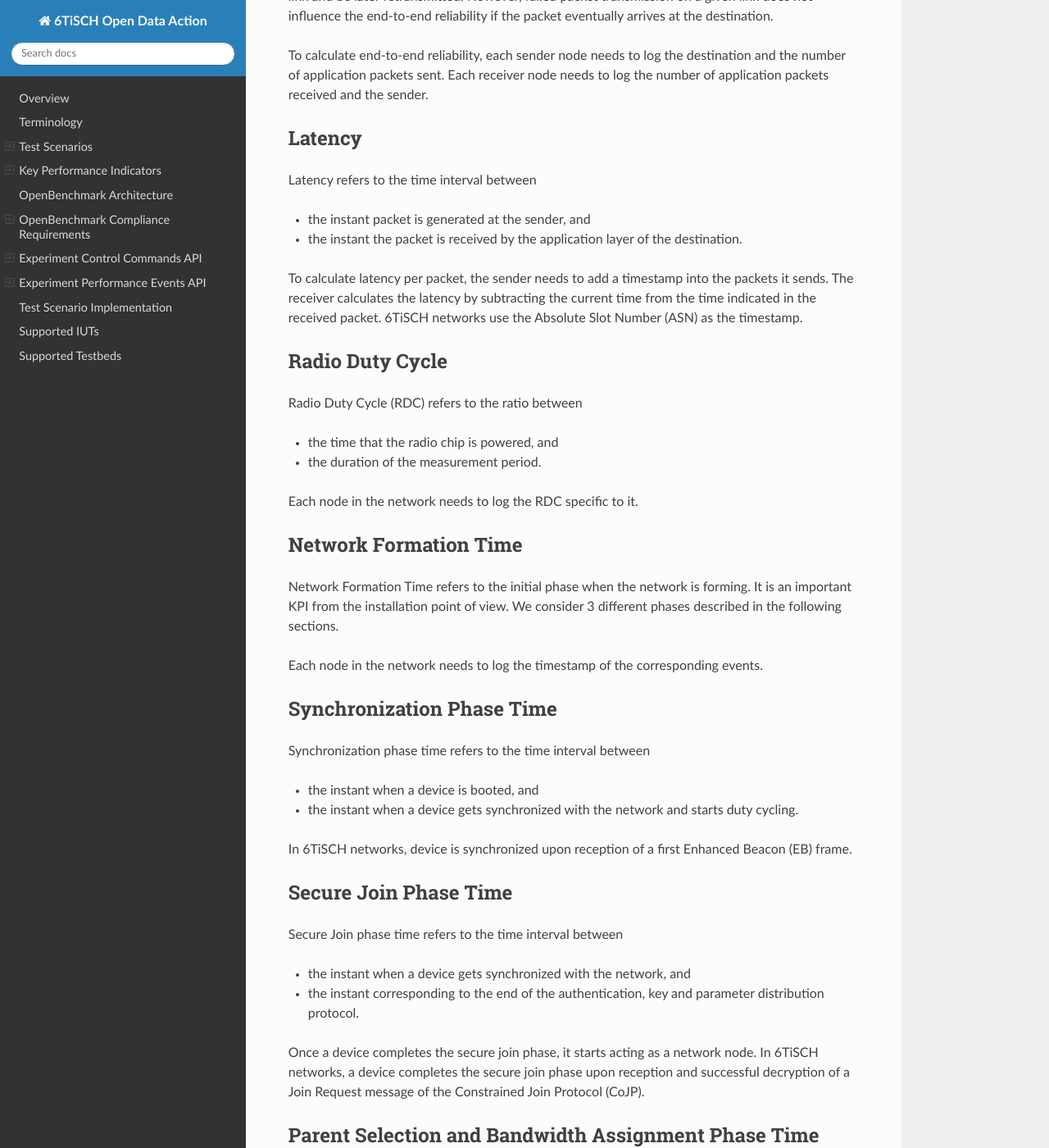
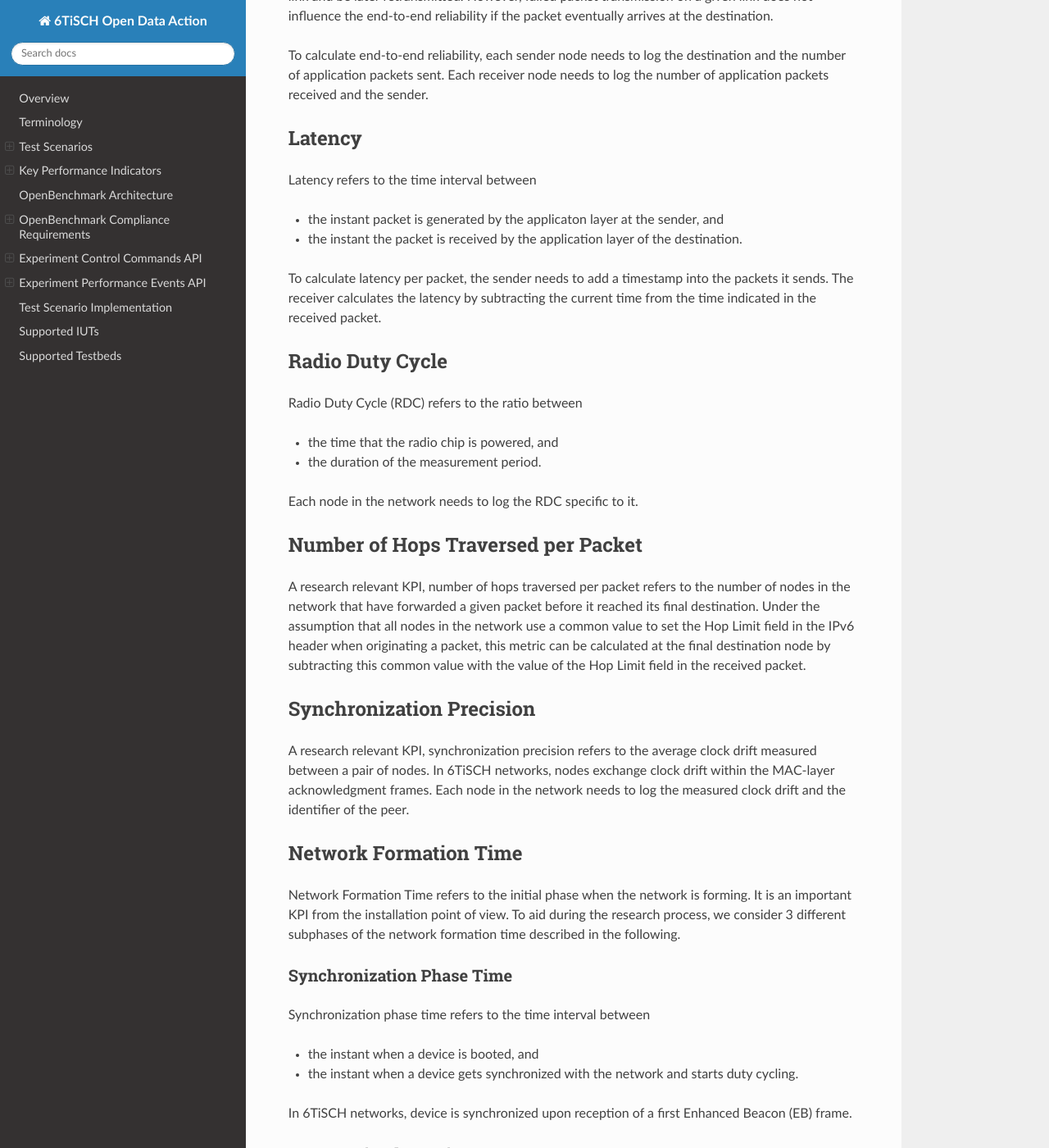
Before and after one commit to openwsn-berkeley/openbenchmark, a Sphinx documentation site: the page built from docs/source/index.md, in a window 1280 px wide and 1400 px high, scrolled down 4882 px. Shown: the whole window at 82% size. Built offline with Sphinx 7.4.7 and the Read the Docs theme 2.0.0, drawn with Linux system fonts in a browser that asks for light colours; some of the changed text lies outside the part shown.

Commit message:
Issue #3: Enis' comments on docs.

```diff
--- a/docs/source/index.md
+++ b/docs/source/index.md
@@ -193,12 +193,11 @@ Each receiver node needs to log the number of application packets received and t
 
 Latency refers to the time interval between
 
-- the instant packet is generated at the sender, and
+- the instant packet is generated by the applicaton layer at the sender, and
 - the instant the packet is received by the application layer of the destination.
 
 To calculate latency per packet, the sender needs to add a timestamp into the packets it sends.
 The receiver calculates the latency by subtracting the current time from the time indicated in the received packet.
-6TiSCH networks use the Absolute Slot Number (ASN) as the timestamp.
 
 <!-- - - - - - - - - - - - - - - - - - - - - - - - - - - - - - - - - - - -  -->
 
@@ -213,17 +212,30 @@ Each node in the network needs to log the RDC specific to it.
 
 <!-- - - - - - - - - - - - - - - - - - - - - - - - - - - - - - - - - - - -  -->
 
+## Number of Hops Traversed per Packet
+
+A research relevant KPI, number of hops traversed per packet refers to the number of nodes in the network that have forwarded a given packet before it reached its final destination.
+Under the assumption that all nodes in the network use a common value to set the Hop Limit field in the IPv6 header when originating a packet, this metric can be calculated at the final destination node by subtracting this common value with the value of the Hop Limit field in the received packet.
+
+<!-- - - - - - - - - - - - - - - - - - - - - - - - - - - - - - - - - - - -  -->
+
+## Synchronization Precision
+
+A research relevant KPI, synchronization precision refers to the average clock drift measured between a pair of nodes.
+In 6TiSCH networks, nodes exchange clock drift within the MAC-layer acknowledgment frames.
+Each node in the network needs to log the measured clock drift and the identifier of the peer.
+
+<!-- - - - - - - - - - - - - - - - - - - - - - - - - - - - - - - - - - - -  -->
+
 ## Network Formation Time
 
 Network Formation Time refers to the initial phase when the network is forming.
 It is an important KPI from the installation point of view.
-We consider 3 different phases described in the following sections.
-
-Each node in the network needs to log the timestamp of the corresponding events.
+To aid during the research process, we consider 3 different subphases of the network formation time described in the following.
 
 <!-- . . . . . . . . . . . . . . . . . . . . . . . . . . . . . . . . . . .  -->
 
-## Synchronization Phase Time
+### Synchronization Phase Time
 
 Synchronization phase time refers to the time interval between
 
@@ -234,7 +246,7 @@ In 6TiSCH networks, device is synchronized upon reception of a first Enhanced Be
 
 <!-- . . . . . . . . . . . . . . . . . . . . . . . . . . . . . . . . . . .  -->
 
-## Secure Join Phase Time
+### Secure Join Phase Time
 
 Secure Join phase time refers to the time interval between
 
@@ -246,7 +258,7 @@ In 6TiSCH networks, a device completes the secure join phase upon reception and
 
 <!-- . . . . . . . . . . . . . . . . . . . . . . . . . . . . . . . . . . .  -->
 
-## Parent Selection and Bandwidth Assignment Phase Time
+### Parent Selection and Bandwidth Assignment Phase Time
 
 Parent selection and bandwidth assignment phase time refers to the time interval between
 
```
Also changed, not shown: other parts of docs/source/index.md (+0 -16 lines).
